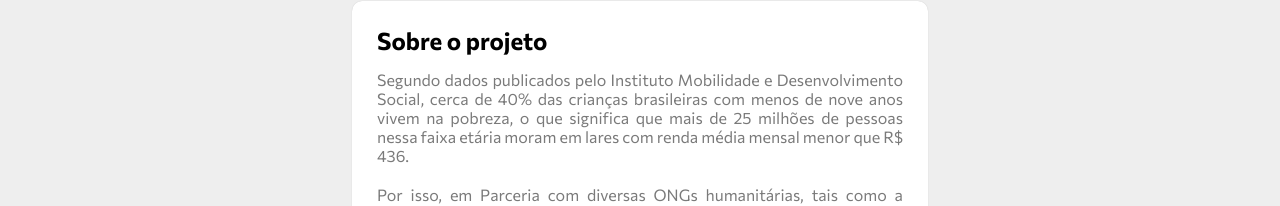
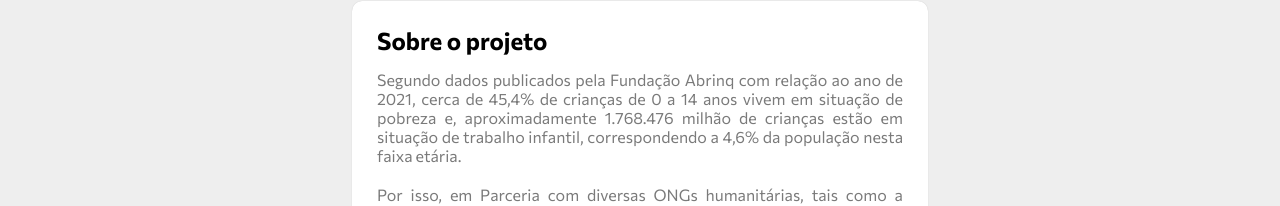
Before and after one commit to FelipePinha/Projeto-Crowdfund, a React (Vite) app: page / in a window 1280 px wide. Shown: the part 670-876 px from the top of the page. Built offline with nearby package versions, Linux system fonts and the light colour scheme.

Commit message:
final corrections

```diff
--- a/src/components/Pledges/AboutProject/AboutProject.jsx
+++ b/src/components/Pledges/AboutProject/AboutProject.jsx
@@ -6,10 +6,9 @@ export function AboutProject() {
             <h1>Sobre o projeto</h1>
             <C.AboutTextWrapper>
                 <p>
-                    Segundo dados publicados pelo Instituto Mobilidade e Desenvolvimento Social,
-                    cerca de 40% das crianças brasileiras com menos de nove anos vivem na pobreza,
-                    o que significa que mais de 25 milhões de pessoas nessa faixa etária moram em lares
-                    com renda média mensal menor que R$ 436.
+                    Segundo dados publicados pela Fundação Abrinq com relação ao ano de 2021,
+                    cerca de 45,4% de crianças de 0 a 14 anos vivem em situação de pobreza e, aproximadamente
+                    1.768.476 milhão de crianças estão em situação de trabalho infantil, correspondendo a 4,6% da população nesta faixa etária.
                 </p>
                 <p>
                     Por isso, em Parceria com diversas ONGs humanitárias, tais como a Associação Vagalume, Projeto Ninho e Projeto Guri. Este
--- a/src/components/Popups/GratitudeModal/GratitudeModal.jsx
+++ b/src/components/Popups/GratitudeModal/GratitudeModal.jsx
@@ -14,7 +14,7 @@ export function GratitudeModal({ gratitudeModalIsOpen, gratitudeModalToggle }) {
                         Você vai receber um email quando a campanha estiver completa.
                     </p>
                 </C.Description>
-                <C.Button onClick={gratitudeModalToggle}>Got it!</C.Button>
+                <C.Button onClick={gratitudeModalToggle}>Entendi!</C.Button>
             </C.GratitudeCard>
         </Overlay>
     )
```
